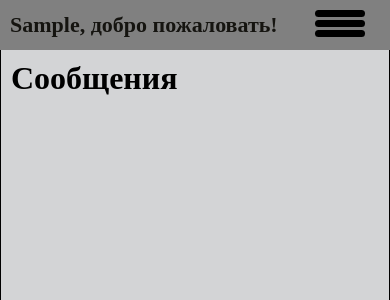
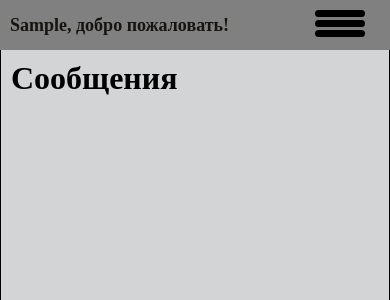
Before and after one commit to StarFoxis/distantkrmt, a Django app: page /message/ in a window 390 px wide. Shown: the top 300 px of the page. Run offline with Django 3.2, Linux system fonts and the light colour scheme; the visitor is signed in with stand-in values (Sample User, id 1); data that the repository does not hold is empty; some libraries are stand-ins or nearby versions.

Commit message:
Update base.css

```diff
--- a/static/css/base.css
+++ b/static/css/base.css
@@ -170,15 +170,9 @@ menu nav #btn-internal:checked + label::after {
 	vertical-align: top;
 }
 
-@media only screen and (max-width: 400px) {
+@media only screen and (max-width: 800px) {
 	header h1 {
 		font-size: 18px;
-	}
-}
-
-@media only screen and (max-width: 800px) {
-	header h1 {
-		font-size: 22px;
 	}
 }
 
```
